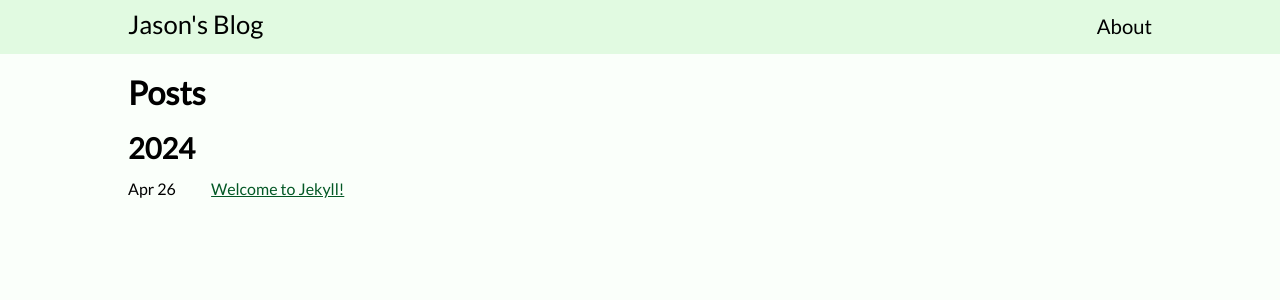
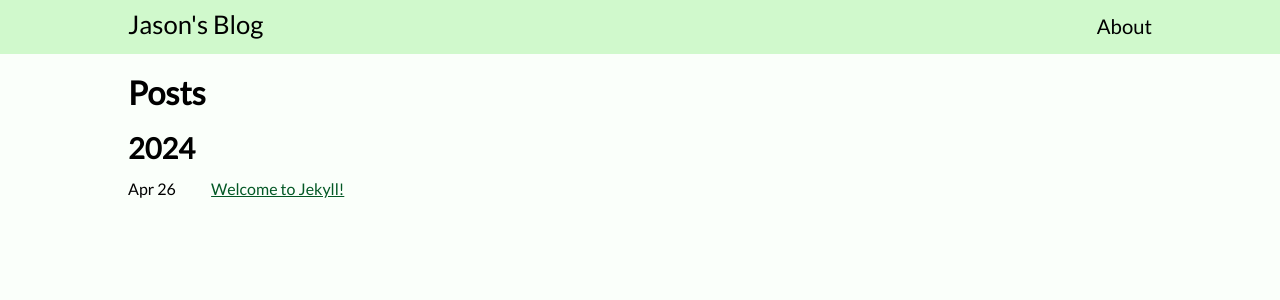
Before and after one commit to trampolinecall/blog, a Jekyll site: the page built from index.html, in a window 1280 px wide. Shown: the top 300 px of the page. Built offline with Jekyll 4.4.1, drawn with Linux system fonts in a browser that asks for light colours.

Commit message:
add surface 3 color

```diff
--- a/_sass/colors.scss
+++ b/_sass/colors.scss
@@ -5,7 +5,8 @@ $color-light-on-primary-container: #08581B;
 
 $color-light-surface-0: #FAFFFA;
 $color-light-surface-1: #ECFEEC;
-$color-light-surface-2: #E1FAE1;
+$color-light-surface-2: #DFFBDC;
+$color-light-surface-3: #D0F9CC;
 
 $color-light-on-surface: #000000;
 $color-light-on-surface-less: #444444;
@@ -15,12 +16,13 @@ $color-light-outline-less: #999999;
 
 $color-dark-primary: #A9DFB4;
 $color-dark-on-primary: #002908;
-$color-dark-primary-container: #2C5E35;
-$color-dark-on-primary-container: #DFF9DC;
+$color-dark-primary-container: #1F582A;
+$color-dark-on-primary-container: #E5FCE2;
 
 $color-dark-surface-0: #000502;
 $color-dark-surface-1: #001A08;
-$color-dark-surface-2: #0F2E1A;
+$color-dark-surface-2: #00290D;
+$color-dark-surface-3: #003910;
 
 $color-dark-on-surface: #ffffff;
 $color-dark-on-surface-less: #bbbbbb;
@@ -31,6 +33,7 @@ $color-dark-outline-less: #999999;
 $aaa-normal-text-ratio: 7;
 $aaa-large-text-ratio: 4.5;
 $ui-ratio: 3;
+$surface-ratio: 1.03;
 
 @function srgb_to_linear($val) {
     @if $val < 0.3928 {
@@ -71,6 +74,16 @@ $ui-ratio: 3;
 @debug ensure_contrast_ratio($color-light-primary, $color-light-surface-0, $aaa-normal-text-ratio);
 @debug ensure_contrast_ratio($color-light-primary, $color-light-surface-1, $aaa-normal-text-ratio);
 @debug ensure_contrast_ratio($color-light-primary, $color-light-surface-2, $aaa-normal-text-ratio);
+@debug ensure_contrast_ratio($color-light-primary, $color-light-surface-3, $aaa-normal-text-ratio);
+
+@debug ensure_contrast_ratio($color-light-surface-0, $color-light-surface-1, $surface-ratio);
+@debug ensure_contrast_ratio($color-light-surface-1, $color-light-surface-2, $surface-ratio);
+@debug ensure_contrast_ratio($color-light-surface-2, $color-light-surface-3, $surface-ratio);
+
+@debug ensure_contrast_ratio($color-light-primary-container, $color-light-surface-0, $surface-ratio);
+@debug ensure_contrast_ratio($color-light-primary-container, $color-light-surface-1, $surface-ratio);
+@debug ensure_contrast_ratio($color-light-primary-container, $color-light-surface-2, $surface-ratio);
+@debug ensure_contrast_ratio($color-light-primary-container, $color-light-surface-3, $surface-ratio);
 
 @debug ensure_contrast_ratio($color-light-on-primary, $color-light-primary, $aaa-normal-text-ratio);
 @debug ensure_contrast_ratio($color-light-on-primary-container, $color-light-primary-container, $aaa-normal-text-ratio);
@@ -80,14 +93,27 @@ $ui-ratio: 3;
 @debug ensure_contrast_ratio($color-light-on-surface-less, $color-light-surface-1, $aaa-normal-text-ratio);
 @debug ensure_contrast_ratio($color-light-on-surface, $color-light-surface-2, $aaa-normal-text-ratio);
 @debug ensure_contrast_ratio($color-light-on-surface-less, $color-light-surface-2, $aaa-normal-text-ratio);
+@debug ensure_contrast_ratio($color-light-on-surface, $color-light-surface-3, $aaa-normal-text-ratio);
+@debug ensure_contrast_ratio($color-light-on-surface-less, $color-light-surface-3, $aaa-normal-text-ratio);
 
 @debug ensure_contrast_ratio($color-light-outline, $color-light-surface-0, $ui-ratio);
 @debug ensure_contrast_ratio($color-light-outline, $color-light-surface-1, $ui-ratio);
 @debug ensure_contrast_ratio($color-light-outline, $color-light-surface-2, $ui-ratio);
+@debug ensure_contrast_ratio($color-light-outline, $color-light-surface-3, $ui-ratio);
 
 @debug ensure_contrast_ratio($color-dark-primary, $color-dark-surface-0, $aaa-normal-text-ratio);
 @debug ensure_contrast_ratio($color-dark-primary, $color-dark-surface-1, $aaa-normal-text-ratio);
 @debug ensure_contrast_ratio($color-dark-primary, $color-dark-surface-2, $aaa-normal-text-ratio);
+@debug ensure_contrast_ratio($color-dark-primary, $color-dark-surface-3, $aaa-normal-text-ratio);
+
+@debug ensure_contrast_ratio($color-dark-surface-0, $color-dark-surface-1, $surface-ratio);
+@debug ensure_contrast_ratio($color-dark-surface-1, $color-dark-surface-2, $surface-ratio);
+@debug ensure_contrast_ratio($color-dark-surface-2, $color-dark-surface-3, $surface-ratio);
+
+@debug ensure_contrast_ratio($color-dark-primary-container, $color-dark-surface-0, $surface-ratio);
+@debug ensure_contrast_ratio($color-dark-primary-container, $color-dark-surface-1, $surface-ratio);
+@debug ensure_contrast_ratio($color-dark-primary-container, $color-dark-surface-2, $surface-ratio);
+@debug ensure_contrast_ratio($color-dark-primary-container, $color-dark-surface-3, $surface-ratio);
 
 @debug ensure_contrast_ratio($color-dark-on-primary, $color-dark-primary, $aaa-normal-text-ratio);
 @debug ensure_contrast_ratio($color-dark-on-primary-container, $color-dark-primary-container, $aaa-normal-text-ratio);
@@ -97,10 +123,13 @@ $ui-ratio: 3;
 @debug ensure_contrast_ratio($color-dark-on-surface-less, $color-dark-surface-1, $aaa-normal-text-ratio);
 @debug ensure_contrast_ratio($color-dark-on-surface, $color-dark-surface-2, $aaa-normal-text-ratio);
 @debug ensure_contrast_ratio($color-dark-on-surface-less, $color-dark-surface-2, $aaa-normal-text-ratio);
+@debug ensure_contrast_ratio($color-dark-on-surface, $color-dark-surface-3, $aaa-normal-text-ratio);
+@debug ensure_contrast_ratio($color-dark-on-surface-less, $color-dark-surface-3, $aaa-normal-text-ratio);
 
 @debug ensure_contrast_ratio($color-dark-outline, $color-dark-surface-0, $ui-ratio);
 @debug ensure_contrast_ratio($color-dark-outline, $color-dark-surface-1, $ui-ratio);
 @debug ensure_contrast_ratio($color-dark-outline, $color-dark-surface-2, $ui-ratio);
+@debug ensure_contrast_ratio($color-dark-outline, $color-dark-surface-3, $ui-ratio);
 
 :root {
     --color-primary: #{$color-light-primary};
@@ -110,6 +139,7 @@ $ui-ratio: 3;
     --color-surface-0: #{$color-light-surface-0};
     --color-surface-1: #{$color-light-surface-1};
     --color-surface-2: #{$color-light-surface-2};
+    --color-surface-3: #{$color-light-surface-3};
     --color-on-surface: #{$color-light-on-surface};
     --color-on-surface-less: #{$color-light-on-surface-less};
     --color-outline: #{$color-light-outline};
@@ -124,6 +154,7 @@ $ui-ratio: 3;
         --color-surface-0: #{$color-dark-surface-0};
         --color-surface-1: #{$color-dark-surface-1};
         --color-surface-2: #{$color-dark-surface-2};
+        --color-surface-3: #{$color-dark-surface-3};
         --color-on-surface: #{$color-dark-on-surface};
         --color-on-surface-less: #{$color-dark-on-surface-less};
         --color-outline: #{$color-dark-outline};
@@ -138,6 +169,7 @@ $color-on-primary-container: var(--color-on-primary-container);
 $color-surface-0: var(--color-surface-0);
 $color-surface-1: var(--color-surface-1);
 $color-surface-2: var(--color-surface-2);
+$color-surface-3: var(--color-surface-3);
 $color-on-surface: var(--color-on-surface);
 $color-on-surface-less: var(--color-on-surface-less);
 $color-outline: var(--color-outline);
--- a/assets/css/style.scss
+++ b/assets/css/style.scss
@@ -41,7 +41,7 @@ body {
 }
 
 #topbarbox {
-    background: $color-surface-2;
+    background: $color-surface-3;
     margin: 0;
     padding: 0;
     top: 0;
```
